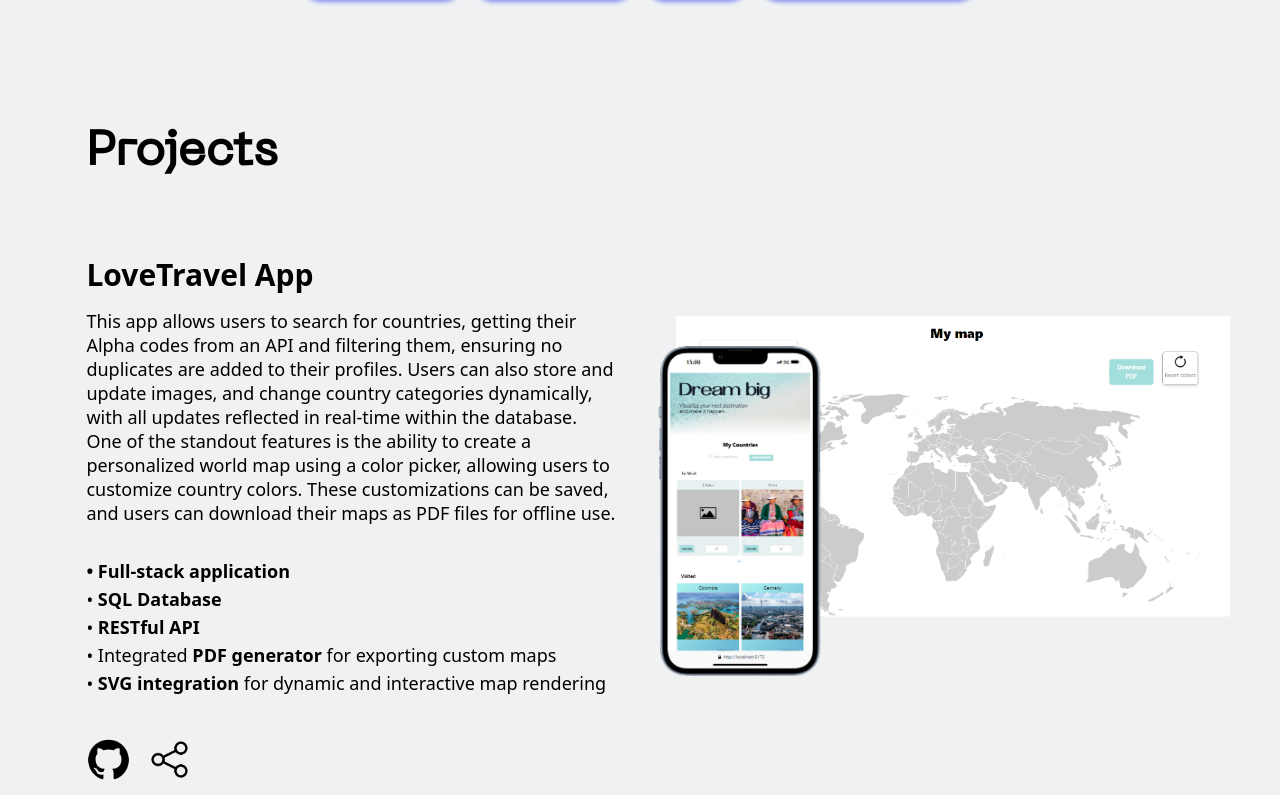
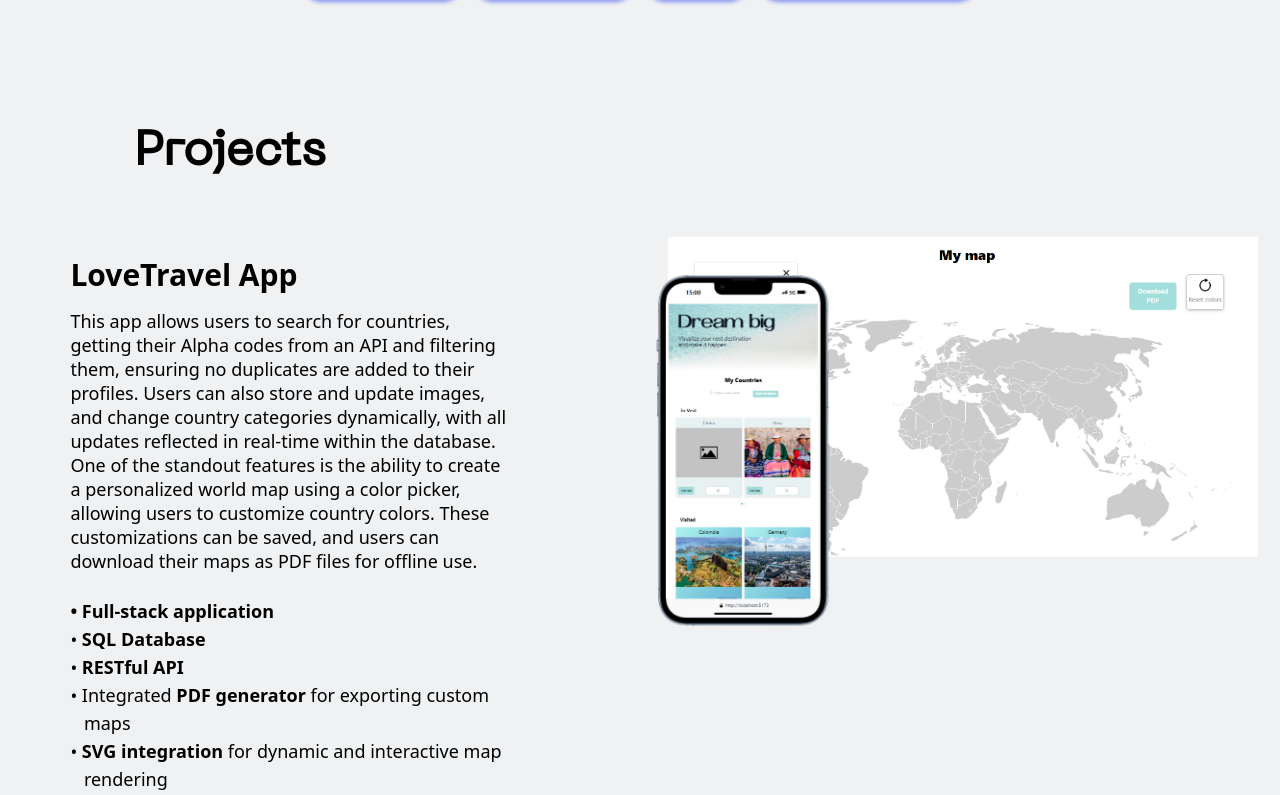
Before and after one commit to Ruthstring/Portfolio24, a React (Vite) app: page / in a window 1280 px wide. Shown: the part 1605-2400 px from the top of the page. Built offline with nearby package versions, Linux system fonts and the light colour scheme.

Commit message:
project 1 done

```diff
--- a/src/components/Project1.jsx
+++ b/src/components/Project1.jsx
@@ -3,6 +3,7 @@ import GitHub_logo from "../assets/github_logo.png"
 import Link_logo from "../assets/Link_logo.png"
 import Img1 from "../assets/mobil_project1.svg"
 import Img2 from "../assets/map_project1.svg"
+
 
 const Project1 = () => {
   const [windowWidth, setWindowWidth] = useState(window.innerWidth);
@@ -17,72 +18,60 @@ const Project1 = () => {
   }, []);
 
   return (
-    <div className="section-container">
+    <div className="section-container grid grid-cols-12">
       {/* Title */}
-      <h1 className=" text-left projects-title xl:text-5xl pb-10 md:pb-0 xl:ml-12 ">Projects</h1>
+      <h1 className="text-left projects-title col-span-12 xl:col-span-12 xl:col-start-1  text-4xl md:text-5xl pb-10 md:pb-0 lg:ml-[2em]">Projects</h1>
 
-      <div className="flex flex-col md:flex-row items-center">
+      {/* Main Content Grid */}
+      <div className="col-span-12 xl:col-span-12 md:col-start-1 grid grid-cols-12 ">
+        {/* Empty column for margins */}
+        <div className="hidden 2xl:block 2xl:col-span-1"></div>
 
-         {/* Empty Column for 2XL Screens */}
-      <div className="hidden 2xl:block 2xl:w-1/6"></div>
-
-        {/* Project Text */}
-        <div className="project-text w-full md:w-1/2  xl:w-1/2  2xl:w-[40%] pb-3 md:mr-10  xl:ml-12 xl:mr-6 ">
-          <h1 className="text-3xl xl:mt-20  font-bold mb-4 text-left 2xl:text-6xl">LoveTravel App</h1>
-
-          <div className="flex flex-col space-y-2 text-left">
-            <p className="md:text-sm xl:text-lg 2xl:text-2xl xl:leading-6 xl:mr-6 ">
-            This app allows users to search for countries, getting their Alpha codes from an API and filtering them, ensuring no duplicates are added to their profiles. Users can also store and update images, and change country categories dynamically, with all updates reflected in real-time within the database. <br /> One of the standout features is the ability to create a personalized world map using a color picker, allowing users to customize country colors. These customizations can be saved, and users can download their maps as PDF files for offline use.
-
+        {/* Project Text (first 4 columns) */}
+        <div className="project-text col-span-12 md:col-span-6 lg:col-span-5 pb-3 md:col-start-1 lg:ml-[2em] xl:mr-[2em]">
+          <h1 className="text-3xl xl:mt-20 font-bold mb-4 text-left 2xl:text-6xl">LoveTravel App</h1>
+          <div className="flex flex-col text-left">
+            <p className="md:text-sm xl:text-lg 2xl:text-2xl xl:leading-6 2xl:leading-8">
+              This app allows users to search for countries, getting their Alpha codes from an API and filtering them, ensuring no duplicates are added to their profiles. Users can also store and update images, and change country categories dynamically, with all updates reflected in real-time within the database. <br /> One of the standout features is the ability to create a personalized world map using a color picker, allowing users to customize country colors. These customizations can be saved, and users can download their maps as PDF files for offline use.
             </p>
             <br />
             <div className="app-features text-left 2xl:text-2xl">
-              <p className="md:text-sm font-bold xl:text-lg 2xl:text-2xl"> • Full-stack application  </p>
-              <p className="md:text-sm xl:text-lg 2xl:text-2xl"> • <span className="font-bold">SQL Database </span></p>
-              <p  className="md:text-sm xl:text-lg 2xl:text-2xl" > • <span className="font-bold">RESTful API </span> </p>
-              <p  className="md:text-sm xl:text-lg  2xl:text-2xl"  > •  Integrated <span className="font-bold">PDF generator</span> for exporting custom maps</p>
-              <p  className="md:text-sm xl:text-lg  2xl:text-2xl"  > • <span className="font-bold">SVG integration </span>  for dynamic and interactive map rendering</p>
+              <p className="md:text-sm font-bold xl:text-lg 2xl:text-2xl"> • Full-stack application </p>
+              <p className="md:text-sm xl:text-lg 2xl:text-2xl"> • <span className="font-bold">SQL Database</span></p>
+              <p className="md:text-sm xl:text-lg 2xl:text-2xl"> • <span className="font-bold">RESTful API</span></p>
+              <p className="md:text-sm xl:text-lg 2xl:text-2xl"> • Integrated <span className="font-bold">PDF generator</span> for exporting custom maps</p>
+              <p className="md:text-sm xl:text-lg 2xl:text-2xl"> • <span className="font-bold">SVG integration</span> for dynamic and interactive map rendering</p>
             </div>
             <br />
           </div>
 
           {/* Logos/Links Section */}
           <div className="logos-container mt-4 flex space-x-4">
-            <a
-              href="https://github.com/Ruthstring"
-              className="text-blue-500 underline"
-              target="_blank"
-              rel="noopener noreferrer"
-            >
+            <a href="https://github.com/Ruthstring" className="text-blue-500 underline" target="_blank" rel="noopener noreferrer">
               <img
                 src={GitHub_logo}
                 className="max-w-[50px] max-h-[50px] xl:w-[45px] 2xl:w-[70px] hover:shadow-custom-blue hover:rounded-full hover:scale-110"
                 alt="GitHub Logo"
               />
             </a>
-            <a
-              href="https://your-link.com"
-              className="text-blue-500 underline"
-              target="_blank"
-              rel="noopener noreferrer"
-            >
+            <a href="https://your-link.com" className="text-blue-500 underline" target="_blank" rel="noopener noreferrer">
               <img
                 src={Link_logo}
-                className="max-w-[50px] max-h-[50px] xl:w-[45px] hover:shadow-custom-blue hover:rounded-full hover:scale-110 "
+                className="max-w-[50px] max-h-[50px] xl:w-[45px] hover:shadow-custom-blue hover:rounded-full hover:scale-110"
                 alt="Link Logo"
               />
             </a>
           </div>
         </div>
 
-        {/* Image Section for Medium and Large Screens */}
-        <div className="w-full md:w-3/5 lg:w-1/2 md:-mt-56  lg:mt-3 relative ">
+        {/* Image Section (next 6 columns) */}
+        <div className="w-full col-span-12 lg:-mt-12 md:col-span-5 md:ml-20 ml-5 lg:ml-[1.75em]  lg:col-start-7 2xl:col-start-8 xl:col-start-7 lg:col-span-6 2xl:col-span-5">
           <div className="relative w-full h-auto">
             {/* Map Image */}
             <img
               src={Img2}
               alt="Image Map"
-              className=" w-[90%] md:w-[100%]  pr-3 z-10 relative transition-transform duration-500 ease-in-out hover:scale-110 hover:z-40"
+              className="w-[90%] md:w-[100%] pr-3 z-10 relative transition-transform duration-500 ease-in-out hover:scale-110 hover:z-40"
             />
             {/* Phone Image */}
             <img
@@ -92,9 +81,107 @@ const Project1 = () => {
             />
           </div>
         </div>
+
+        {/* Empty column for margins */}
+        <div className="hidden xl:block xl:col-span-1"></div>
       </div>
     </div>
   );
-};
+}
 
 export default Project1;
+
+// const Project1 = () => {
+//   const [windowWidth, setWindowWidth] = useState(window.innerWidth);
+
+//   useEffect(() => {
+//     const handleResize = () => {
+//       setWindowWidth(window.innerWidth);
+//     };
+
+//     window.addEventListener("resize", handleResize);
+//     return () => window.removeEventListener("resize", handleResize);
+//   }, []);
+
+//   return (
+//     <div className="section-container">
+//       {/* Title */}
+//       <h1 className=" text-left projects-title xl:text-5xl pb-10 md:pb-0 xl:ml-12 ">Projects</h1>
+
+//       <div className="flex flex-col md:flex-row items-center">
+
+//          {/* Empty Column for 2XL Screens */}
+//       <div className="hidden 2xl:block 2xl:w-1/6"></div>
+
+//         {/* Project Text */}
+//         <div className="project-text w-full md:w-1/2  xl:w-1/2  2xl:w-[40%] pb-3 md:mr-10  xl:ml-12 xl:mr-6 ">
+//           <h1 className="text-3xl xl:mt-20  font-bold mb-4 text-left 2xl:text-6xl">LoveTravel App</h1>
+
+//           <div className="flex flex-col space-y-2 text-left">
+//             <p className="md:text-sm xl:text-lg 2xl:text-2xl xl:leading-6 xl:mr-6 ">
+//             This app allows users to search for countries, getting their Alpha codes from an API and filtering them, ensuring no duplicates are added to their profiles. Users can also store and update images, and change country categories dynamically, with all updates reflected in real-time within the database. <br /> One of the standout features is the ability to create a personalized world map using a color picker, allowing users to customize country colors. These customizations can be saved, and users can download their maps as PDF files for offline use.
+
+//             </p>
+//             <br />
+//             <div className="app-features text-left 2xl:text-2xl">
+//               <p className="md:text-sm font-bold xl:text-lg 2xl:text-2xl"> • Full-stack application  </p>
+//               <p className="md:text-sm xl:text-lg 2xl:text-2xl"> • <span className="font-bold">SQL Database </span></p>
+//               <p  className="md:text-sm xl:text-lg 2xl:text-2xl" > • <span className="font-bold">RESTful API </span> </p>
+//               <p  className="md:text-sm xl:text-lg  2xl:text-2xl"  > •  Integrated <span className="font-bold">PDF generator</span> for exporting custom maps</p>
+//               <p  className="md:text-sm xl:text-lg  2xl:text-2xl"  > • <span className="font-bold">SVG integration </span>  for dynamic and interactive map rendering</p>
+//             </div>
+//             <br />
+//           </div>
+
+//           {/* Logos/Links Section */}
+//           <div className="logos-container mt-4 flex space-x-4">
+//             <a
+//               href="https://github.com/Ruthstring"
+//               className="text-blue-500 underline"
+//               target="_blank"
+//               rel="noopener noreferrer"
+//             >
+//               <img
+//                 src={GitHub_logo}
+//                 className="max-w-[50px] max-h-[50px] xl:w-[45px] 2xl:w-[70px] hover:shadow-custom-blue hover:rounded-full hover:scale-110"
+//                 alt="GitHub Logo"
+//               />
+//             </a>
+//             <a
+//               href="https://your-link.com"
+//               className="text-blue-500 underline"
+//               target="_blank"
+//               rel="noopener noreferrer"
+//             >
+//               <img
+//                 src={Link_logo}
+//                 className="max-w-[50px] max-h-[50px] xl:w-[45px] hover:shadow-custom-blue hover:rounded-full hover:scale-110 "
+//                 alt="Link Logo"
+//               />
+//             </a>
+//           </div>
+//         </div>
+
+//         {/* Image Section for Medium and Large Screens */}
+//         <div className="w-full md:w-3/5 lg:w-1/2 md:-mt-56  lg:mt-3 relative ">
+//           <div className="relative w-full h-auto">
+//             {/* Map Image */}
+//             <img
+//               src={Img2}
+//               alt="Image Map"
+//               className=" w-[90%] md:w-[100%]  pr-3 z-10 relative transition-transform duration-500 ease-in-out hover:scale-110 hover:z-40"
+//             />
+//             {/* Phone Image */}
+//             <img
+//               src={Img1}
+//               alt="Image Mobile"
+//               className="absolute w-52 md:w-[60%] 2xl:w-[50%] -bottom-6 md:ml-10 left-60 md:-left-36 -ml-16 2xl:mt-8 lg:pb-28 2xl:pb-48 2xl:-left-96 transform z-20 transition-transform duration-500 ease-in-out hover:scale-125 hover:z-50"
+//             />
+//           </div>
+//         </div>
+//       </div>
+//     </div>
+//   );
+// };
+
+// export default Project1;
--- a/src/components/Technologies.jsx
+++ b/src/components/Technologies.jsx
@@ -13,7 +13,7 @@ import Img_Bento_tailwind from "../assets/bento_tailwind.png"
 const Technologies = () => {
   return (
     <>
-     <h1 className="tech-title xl:ml-28 xl:text-5xl xl:pb-2"> Technologies </h1>
+     <h1 className="tech-title ml-3 md:ml-28 xl:text-5xl xl:pb-2"> Technologies </h1>
       <div className="container flex h-screen bg-primary items-center justify-center">
         {/* Grid Layout */}
         <div className="grid h-full w-full gap-4 p-2 md:p-4 lg:p-6 md:ml-20 md:mr-20 lg:ml-32 lg:mr-32 ml-3 mr-3
```
